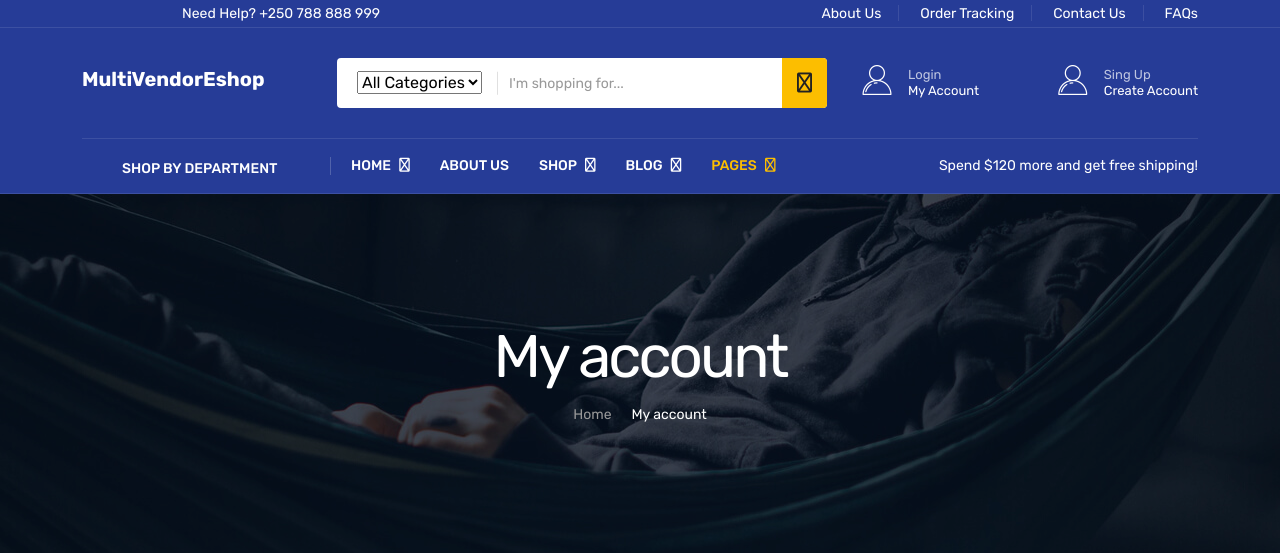
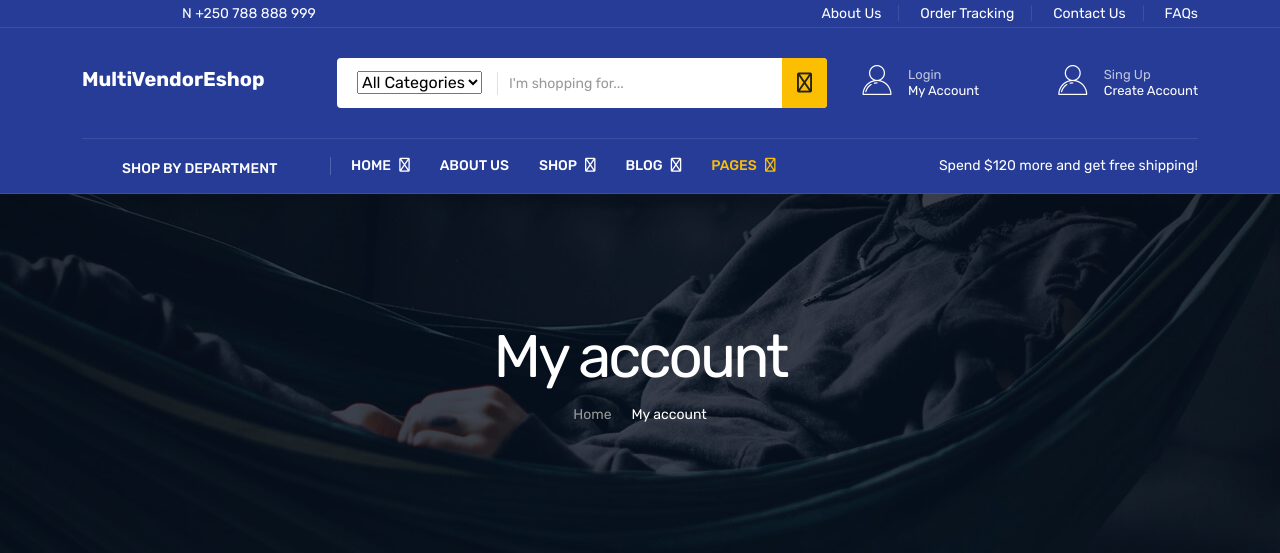
Before and after one commit to Sengwamana/Bazaaro_A_Vendor_Driven-eCommerce_System, a Django app: page /user/register/ in a window 1280 px wide. Shown: the top 553 px of the page. Run offline with Django 4.2, Linux system fonts and the light colour scheme; some libraries are stand-ins or nearby versions; some web fonts are replaced.

Commit message:
Update base.html

```diff
--- a/templates/baseFiles/base.html
+++ b/templates/baseFiles/base.html
@@ -226,7 +226,7 @@
                   <div class="header__lang border-right"></div>
                   <div class="support d-none d-sm-block">
                     <p>
-                      Need Help?
+                      N
                       <a href="tel:+250 788 888 999">+250 788 888 999</a>
                     </p>
                   </div>
```
